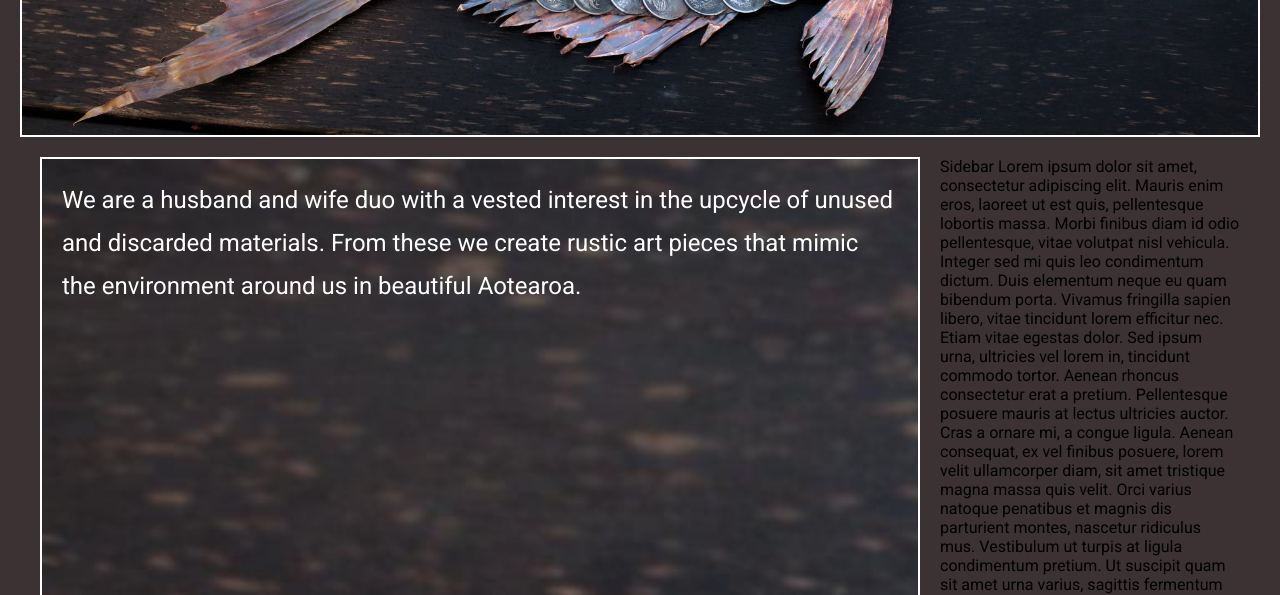
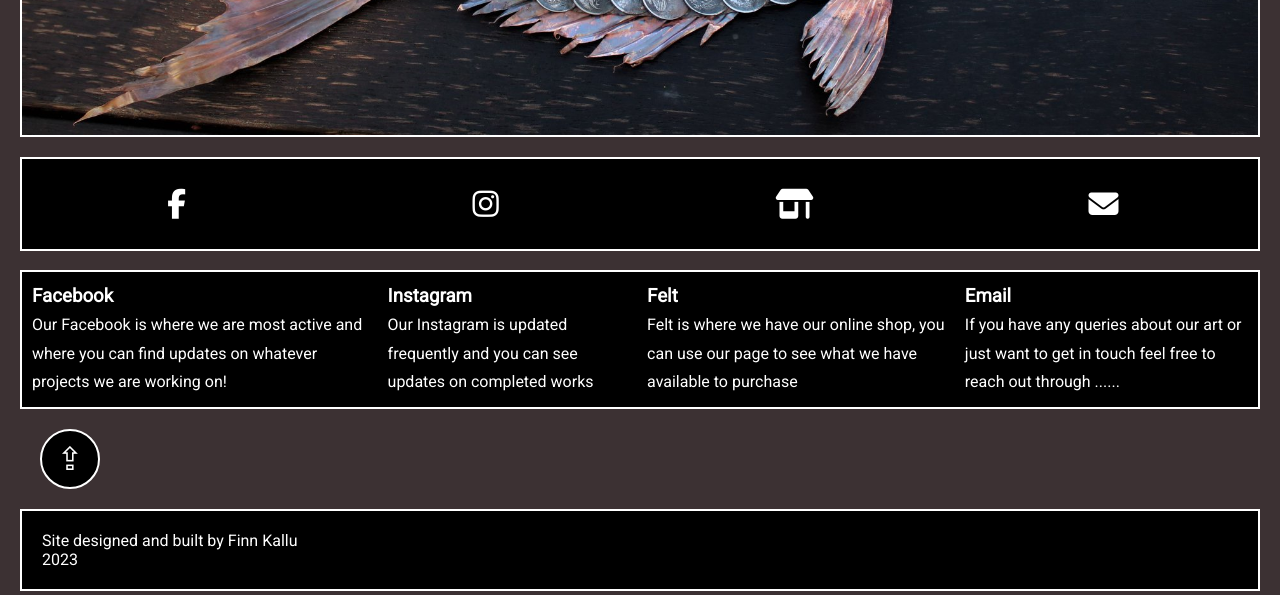
Before and after one commit to Dobobucket/Y13-Website, a plain HTML site: page pages/contact.html in a window 1280 px wide. Shown: the part 387-982 px from the top of the page. Drawn offline with Linux system fonts and the light colour scheme.

Commit message:
contact start

```diff
--- a/pages/contact.html
+++ b/pages/contact.html
@@ -35,21 +35,30 @@
               </div>
         </div>
 
-
-    <div class="flex-container wrapper">
-            <!-- Content -->
-            <section class="content">
-                <div>
-                We are a husband and wife duo with a vested interest in the upcycle of unused and discarded materials. From these we create rustic art pieces that mimic the environment around us in beautiful Aotearoa.
-                </div>
-            </section>
-
-            <!-- Sidebar -->
-            <aside class="sidebar">
-                Sidebar
-                Lorem ipsum dolor sit amet, consectetur adipiscing elit. Mauris enim eros, laoreet ut est quis, pellentesque lobortis massa. Morbi finibus diam id odio pellentesque, vitae volutpat nisl vehicula. Integer sed mi quis leo condimentum dictum. Duis elementum neque eu quam bibendum porta. Vivamus fringilla sapien libero, vitae tincidunt lorem efficitur nec. Etiam vitae egestas dolor. Sed ipsum urna, ultricies vel lorem in, tincidunt commodo tortor. Aenean rhoncus consectetur erat a pretium. Pellentesque posuere mauris at lectus ultricies auctor. Cras a ornare mi, a congue ligula. Aenean consequat, ex vel finibus posuere, lorem velit ullamcorper diam, sit amet tristique magna massa quis velit. Orci varius natoque penatibus et magnis dis parturient montes, nascetur ridiculus mus. Vestibulum ut turpis at ligula condimentum pretium. Ut suscipit quam sit amet urna varius, sagittis fermentum nunc pulvinar.
-                In ut nisi et dolor vestibulum consequat. Cras a pulvinar diam. Mauris quis blandit ante.
-            </aside>
+        <div class="contact-container">
+            <a href="#" class="contact fa fa-facebook"></a>
+            <a href="#" class="contact fa fa-instagram"></a>
+            <a href="https://felt.co.nz/shop/coinednz?fbclid=IwAR27qqP4q3s5mTfIdALAS2DbW4lkfqZxskOEbiIhDBDSa62WKn_oz8Felik" class="contact fa fa-shop"></a>
+            <a href="#" class="contact fa fa-envelope"></a>
+        </div>
+        <br>
+        <div class="contact-container desc">
+            <div>
+                <h3>Facebook</h3>
+                <p>Our Facebook is where we are most active and where you can find updates on whatever projects we are working on!</p>
+            </div>
+            <div>
+                <h3>Instagram</h3>
+                <p>Our Instagram is updated frequently and you can see updates on completed works</p>
+            </div>
+            <div>
+                <h3>Felt</h3>
+                <p>Felt is where we have our online shop, you can use our page to see what we have available to purchase</p>
+            </div>
+            <div>
+                <h3>Email</h3>
+                <p>If you have any queries about our art or just want to get in touch feel free to reach out through ......</p>
+            </div>
         </div>
 
         <!-- Back to top button -->
--- a/style/main.css
+++ b/style/main.css
@@ -195,9 +195,32 @@ a:link, a:visited, a:hover, a:active {
     width: 270px;
 }
 
+.contact-container {
+    display: flex;
+    justify-content: space-around;
+    gap: 20px;
+    background-color: #000000;
+    border: 2px solid #ffffff;
+    color: #ffffff;
+    line-height: 180%;
+    padding: 10px;
+}
+
+.contact  {
+    padding: 20px;
+    font-size: 30px;
+    width: 35px;
+    text-align: center;
+    flex-grow: 1;
+}
+
+.contact:hover {
+    background-color: #8BA0BD;
+}
+
 .back-to-top-link {
     display: inline-block;
-    text-decoration: none;
+
     font-size: 2rem;
     line-height: 3rem;
     text-align: center;
@@ -212,17 +235,6 @@ a:link, a:visited, a:hover, a:active {
     transition: transform 80ms ease-in;
 
 }
-
-
-@media screen and (min-width: 640px){
-    .flex-container {
-        display: flex;
-    }
-    .hero-text {
-        font-size: 50px;
-    }
-}
-
 
 .row {
     display: flex;
@@ -242,6 +254,17 @@ a:link, a:visited, a:hover, a:active {
 vertical-align: middle;
 width: 100%;
 }
+
+@media screen and (min-width: 640px){
+    .flex-container {
+        display: flex;
+    }
+    .hero-text {
+        font-size: 50px;
+    }
+}
+
+
 
 /* Responsive layout - makes a two column-layout instead of four columns */
 @media screen and (max-width: 800px) {
@@ -281,6 +304,4 @@ a:link, a:visited, a:hover, a:active {
     flex: 100%;
     max-width: 100%;
 }
-
-
 }
```
Also changed, not shown: images/menu.jpg (deleted), images/menu.png (deleted). Lines whose indentation alone changed are shown as unchanged.
